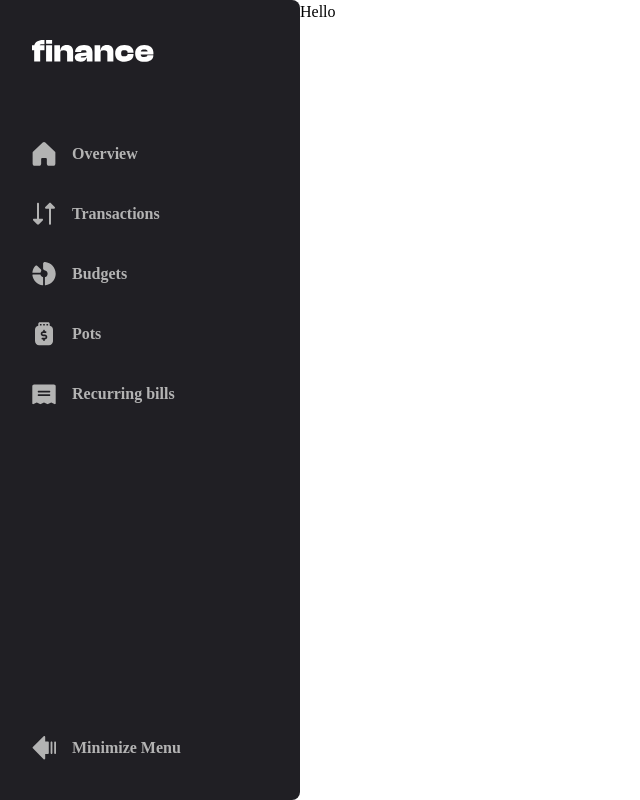
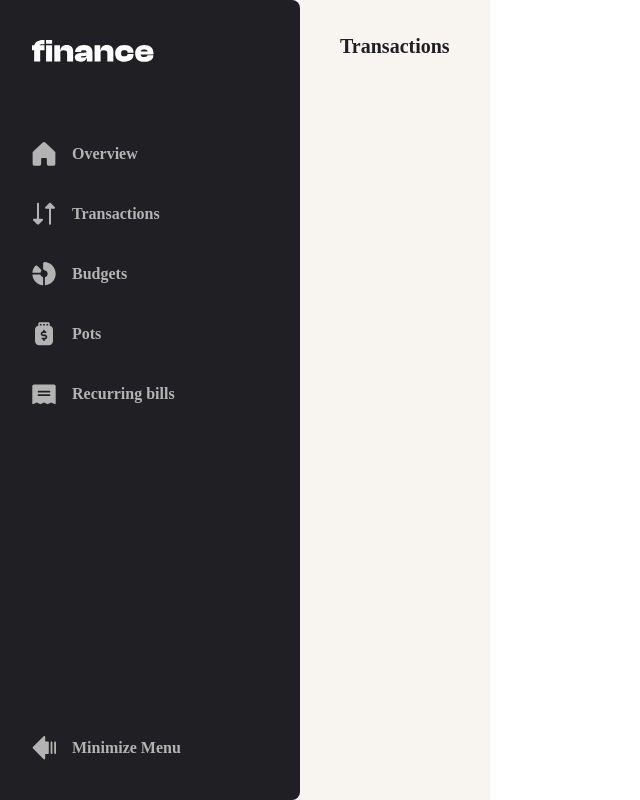
Before and after one commit to gianmarcoricciarelli/personal-finance-app, a React (Vite) app: page /transactions in a window 1280 px wide. Shown: the whole page, without its empty margins (0-640 px from the left). Built offline with nearby package versions, Linux system fonts and the light colour scheme; a web font is replaced by a local one.

Commit message:
feature(transactions): init transaction page

```diff
--- a/src/pages/Transactions/Transactions.tsx
+++ b/src/pages/Transactions/Transactions.tsx
@@ -1,3 +1,18 @@
+import Text from '@components/Text/Text'
+import clsx from 'clsx'
+
 export default function Transactions() {
-    return <div>Hello</div>
+    return (
+        <div
+            className={clsx(
+                'px-4 tablet:px-10 desktop:px-10 py-6 tablet:py-8 desktop:py-8',
+                'flex flex-col gap-8',
+                'bg-pfa-beige-100'
+            )}
+        >
+            <Text fontSize='xl' fontStyle='bold' color='pfa-grey-900'>
+                Transactions
+            </Text>
+        </div>
+    )
 }
--- a/src/tailwind_index.css
+++ b/src/tailwind_index.css
@@ -895,6 +895,11 @@ video {
   background-color: rgb(255 255 255 / var(--tw-bg-opacity, 1));
 }
 
+.bg-pfa-beige-500 {
+  --tw-bg-opacity: 1;
+  background-color: rgb(152 144 139 / var(--tw-bg-opacity, 1));
+}
+
 .p-1 {
   padding: 0.25rem;
 }
@@ -1332,6 +1337,11 @@ body {
     padding-right: 2.5rem;
   }
 
+  .tablet\:py-8 {
+    padding-top: 2rem;
+    padding-bottom: 2rem;
+  }
+
   .tablet\:text-xs {
     font-size: 0.75rem;
     line-height: 1rem;
@@ -1461,6 +1471,16 @@ body {
     padding-bottom: 1rem;
   }
 
+  .desktop\:px-10 {
+    padding-left: 2.5rem;
+    padding-right: 2.5rem;
+  }
+
+  .desktop\:py-8 {
+    padding-top: 2rem;
+    padding-bottom: 2rem;
+  }
+
   .desktop\:pb-6 {
     padding-bottom: 1.5rem;
   }
```
